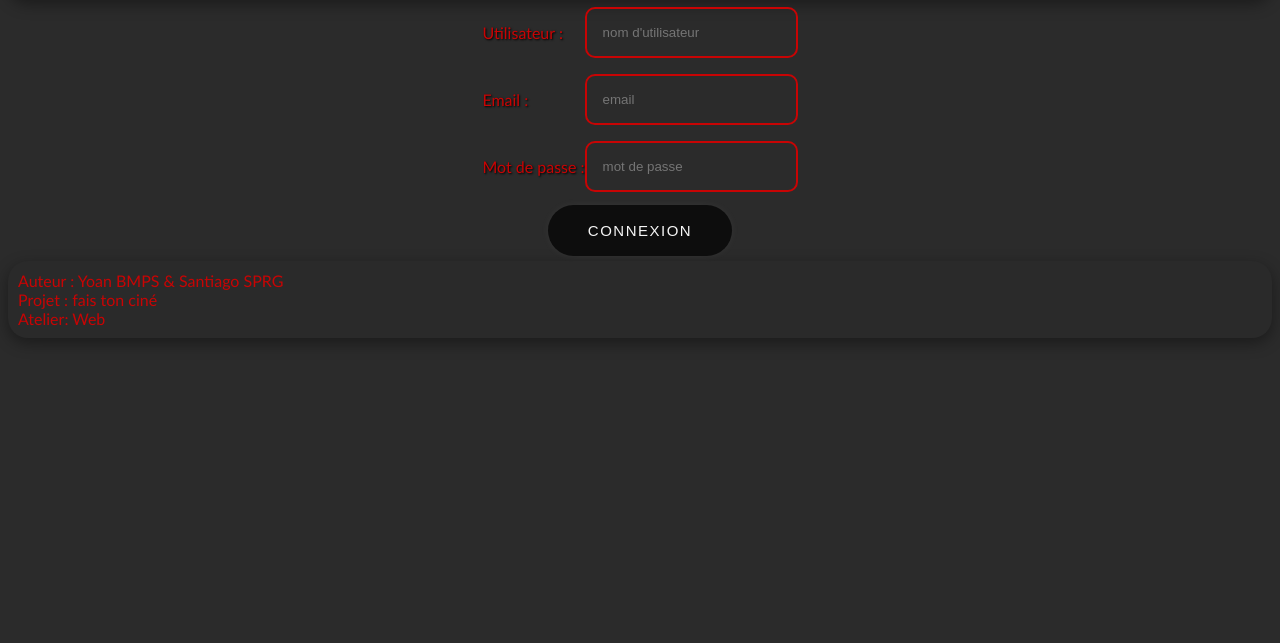
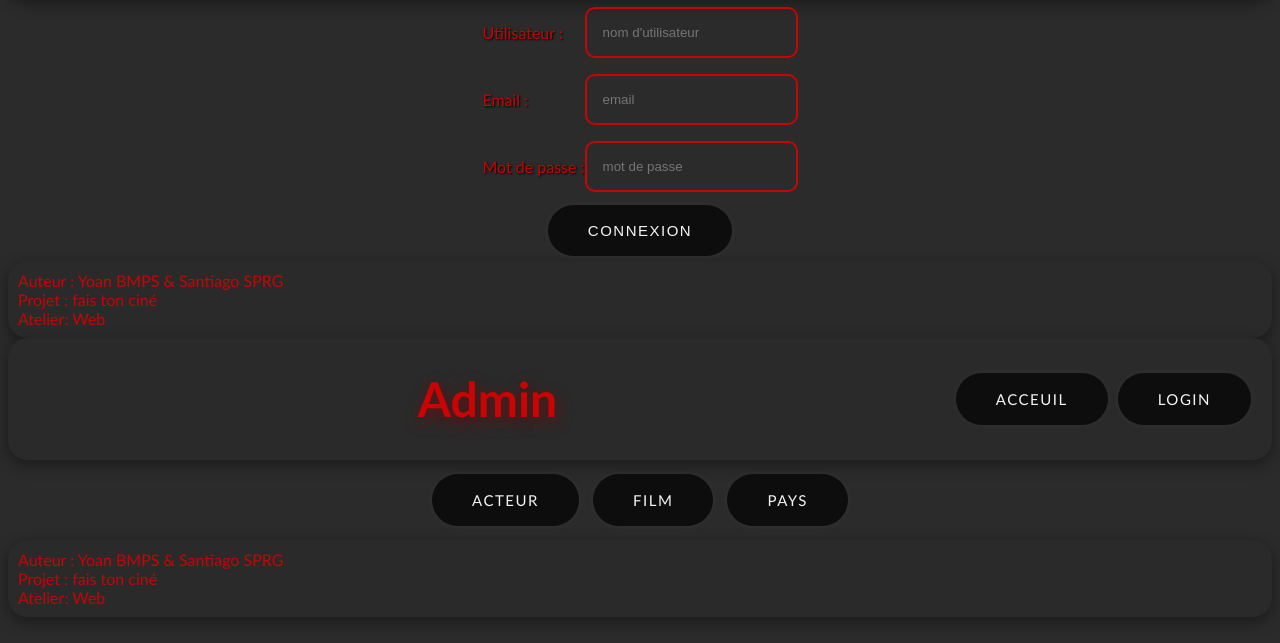
Before and after one commit to sspirig/fait-ton-cineATWEB, a PHP site: page /login.html in a window 1280 px wide. Shown: the part 130-773 px from the top of the page. Run offline with PHP 8.4, Linux system fonts and the light colour scheme.

Commit message:
Login
fsjafba

```diff
--- a/css/style.css
+++ b/css/style.css
@@ -27,7 +27,8 @@ header div {
 }
 
 section {
-    height: 100vh;
+    height: 10vh;
+    padding: 1rem;
 }
 
 .input {
@@ -104,3 +105,12 @@ label {
     display: flex;
     justify-content: center;
 }
+
+
+/* ADMIN */
+nav {
+    display: flex;
+    justify-content: center;
+    align-items: center;
+    height: 10vh;
+}
--- a/login.html
+++ b/login.html
@@ -47,3 +47,231 @@
     </footer>
 </body>
 </html>
+
+
+
+
+
+
+
+
+
+
+
+
+
+
+
+
+
+
+
+
+
+<!-- Login reponce a copier plus tard  -->
+
+
+
+<!-- <?php
+    $username = filter_input(INPUT_POST, "username", FILTER_SANITIZE_STRING);
+    $email = filter_input(INPUT_POST, "email", FILTER_SANITIZE_EMAIL);
+    $mdp = filter_input(INPUT_POST, "mdp", FILTER_SANITIZE_STRING);
+    $text_error = null;
+
+    if ($mdp === "Super") {
+        $text_error = "Mot de passe correct. Bienvenue, $username !";
+    } else {
+        header("Location: index.html");
+        exit;
+    }
+?> -->
+
+<!DOCTYPE html>
+<html lang="fr">
+
+<head>
+    <meta charset="UTF-8">
+    <meta name="viewport" content="width=device-width, initial-scale=1.0">
+    <link rel="stylesheet" href="css/style.css">
+    <title>Script.php</title>
+    <script>
+        // Cette fonction affiche ou masque le formulaire en fonction du lien cliqué.
+        function toggleForm(formId) {
+            var form = document.getElementById(formId);
+            if (form.style.display === 'block') {
+                form.style.display = 'none';
+            } else {
+                form.style.display = 'block';
+            }
+        }
+
+        // Cette fonction affiche les boutons "Ajouter", "Modifier" et "Supprimer" pour une catégorie.
+        function showActions(categorie) {
+            // Masquer les autres formulaires et boutons
+            document.getElementById(categorie + 'Actions').style.display = 'block';
+        }
+    </script>
+</head>
+
+<body>
+    <header>
+        <div></div> <!-- Future place ptt logo -->
+        <h1>Admin</h1>
+        <div><a class="button" href="index.html">Acceuil</a><a class="button" href="login.html">Login</a></div>
+    </header>
+    <main>
+        <nav>
+            <div>
+                <!-- Lorsque l'utilisateur clique sur ces liens, les boutons d'action correspondants s'afficheront. -->
+                <a class="button" href="javascript:void(0);" onclick="showActions('acteur')">Acteur</a>
+                <a class="button" href="javascript:void(0);" onclick="showActions('film')">Film</a>
+                <a class="button" href="javascript:void(0);" onclick="showActions('pays')">Pays</a>
+            </div>
+        </nav>
+        <article class="flexForm">
+            <!-- Les formulaires (initiallement masqués) -->
+            <div id="acteurActions" style="display: none">
+                <button class="buttonLien" onclick="toggleForm('<?=$ajout?>')">Ajouter</button>
+                <button class="buttonLien" onclick="toggleForm('modifierActeurForm')">Modifier</button>
+                <button class="buttonLien" onclick="toggleForm('supprimerActeurForm')">Supprimer</button>
+            </div>
+
+            <!-- <div id="filmActions" style="display: none">
+                <button class="buttonLien" onclick="toggleForm('ajouterFilmForm')">Ajouter</button>
+                <button class="buttonLien" onclick="toggleForm('modifierFilmForm')">Modifier</button>
+                <button class="buttonLien" onclick="toggleForm('supprimerFilmForm')">Supprimer</button>
+            </div>
+
+            <div id="paysActions" style="display: none">
+                <button class="buttonLien" onclick="toggleForm('ajouterPaysForm')">Ajouter</button>
+                <button class="buttonLien" onclick="toggleForm('modifierPaysForm')">Modifier</button>
+                <button class="buttonLien" onclick="toggleForm('supprimerPaysForm')">Supprimer</button>
+            </div> -->
+
+            <form id="ajouterActeurForm" style="display: none">
+                <div class="inputDiv">
+                    <label for="nomActeur">Nom de l'acteur :</label>
+                    <input type="text" id="nomActeur" name="nomActeur" class="input" required>
+                </div>
+                <div class="inputDiv">
+                    <label for="dateNaissance">Date de naissance :</label>
+                    <input type="date" id="dateNaissance" name="dateNaissance" class="input">
+                </div>
+                <div class="inputBtn">
+                    <button class="buttonLien" type="submit">Ajouter Acteur</button>
+                </div>
+            </form>
+
+            <form id="ajouterFilmForm" style="display: none">
+                <div class="inputDiv">
+                    <label for="titreFilm">Titre du film :</label>
+                    <input type="text" id="titreFilm" name="titreFilm" class="input" required>
+                </div>
+                <div class="inputDiv">
+                    <label for="realisateur">Réalisateur :</label>
+                    <input type="text" id="realisateur" name="realisateur" class="input">
+                </div>
+                <div class="inputBtn">
+                    <button class="buttonLien" type="submit">Ajouter Film</button>
+                </div>
+            </form>
+
+            <form id="ajouterPaysForm" style="display: none">
+                <div class="inputDiv">
+                    <label for="nomPays">Nom du pays :</label>
+                    <input type="text" id="nomPays" name="nomPays" class="input" required>
+                </div>
+                <div class="inputDiv">
+                    <label for="capitale">Capitale :</label>
+                    <input type="text" id="capitale" name="capitale" class="input">
+                </div>
+                <div class="inputBtn">
+                    <button class="buttonLien" type="submit">Ajouter Pays</button>
+                </div>
+            </form>
+
+            <form id="modifierActeurForm" style="display: none">
+                <div class="inputDiv">
+                    <label for="nomActeurModif">Nom de l'acteur (Modification) :</label>
+                    <input type="text" id="nomActeurModif" name="nomActeurModif" class="input" required>
+                </div>
+                <div class="inputDiv">
+                    <label for="nomActeurBase">Nom de l'acteur (Base avant modif) :</label>
+                    <input type="text" id="nomActeurBase" name="nomActeurBase" class="input" required>
+                </div>
+                <div class="inputBtn">
+                    <button class="buttonLien" type="submit">Modifier Acteur</button>
+                </div>
+            </form>
+
+            <form id="modifierFilmForm" style="display: none">
+                <div class="inputDiv">
+                    <label for="titreFilmModif">Titre du film (Modification) :</label>
+                    <input type="text" id="titreFilmModif" name="titreFilmModif" class="input" required>
+                </div>
+                <div class="inputDiv">
+                    <label for="titreFilmBase">Titre du film (Base avant modif) :</label>
+                    <input type="text" id="titreFilmBase" name="titreFilmBase" class="input" required>
+                </div>
+                <div class="inputBtn">
+                    <button class="buttonLien" type="submit">Modifier Film</button>
+                </div>
+            </form>
+
+            <form id="modifierPaysForm" style="display: none">
+                <div class="inputDiv">
+                    <label for="nomPaysModif">Nom du pays (Modification) :</label>
+                    <input type="text" id="nomPaysModif" name="nomPaysModif" class="input" required>
+                </div>
+                <div class="inputDiv">
+                    <label for="nomPaysBase">Nom du pays (Base avant modif) :</label>
+                    <input type="text" id="nomPaysBase" name="nomPaysBase" class="input" required>
+                </div>
+                <div class="inputBtn">
+                    <button class="buttonLien" type="submit">Modifier Pays</button>
+                </div>
+            </form>
+
+
+            <form id="supprimerActeurForm" style="display: none">
+                <div class="inputDiv">
+                    <label for="nomActeurSuppr">Nom de l'acteur à supprimer :</label>
+                    <input type="text" id="nomActeurSuppr" name="nomActeurSuppr" class="input" required>
+                </div>
+                <div class="inputBtn">
+                    <button class="buttonLien" type="submit">Supprimer Acteur</button>
+                </div>
+            </form>
+
+            <form id="supprimerFilmForm" style="display: none">
+                <div class="inputDiv">
+                    <label for="titreFilmSuppr">Titre du film à supprimer :</label>
+                    <input type="text" id="titreFilmSuppr" name="titreFilmSuppr" class="input" required>
+                </div>
+                <div class="inputBtn">
+                    <button class="buttonLien" type="submit">Supprimer Film</button>
+                </div>
+            </form>
+
+            <form id="supprimerPaysForm" style="display: none">
+                <div class="inputDiv">
+                    <label for="nomPaysSuppr">Nom du pays à supprimer :</label>
+                    <input type="text" id="nomPaysSuppr" name="nomPaysSuppr" class="input" required>
+                </div>
+                <div class="inputBtn">
+                    <button class="buttonLien" type="submit">Supprimer Pays</button>
+                </div>
+            </form>
+
+        </article>
+    </main>
+    <footer>
+        <div>
+            Auteur : Yoan BMPS & Santiago SPRG <br>
+            Projet : fais ton ciné <br>
+            Atelier: Web <br>
+        </div>
+    </footer>
+</body>
+
+</html>
```
Also changed, not shown: login.php (+63 -13 lines).
